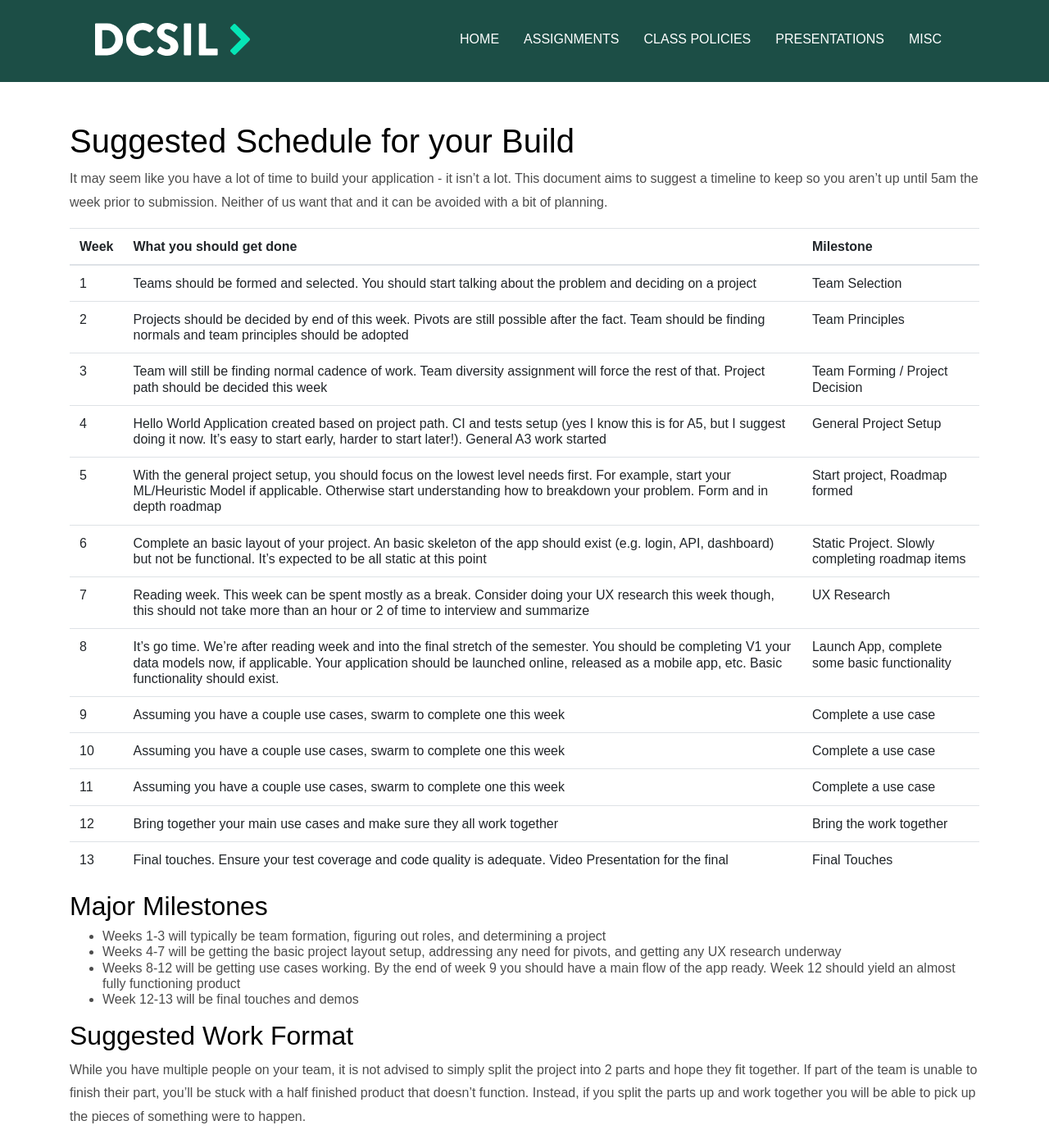
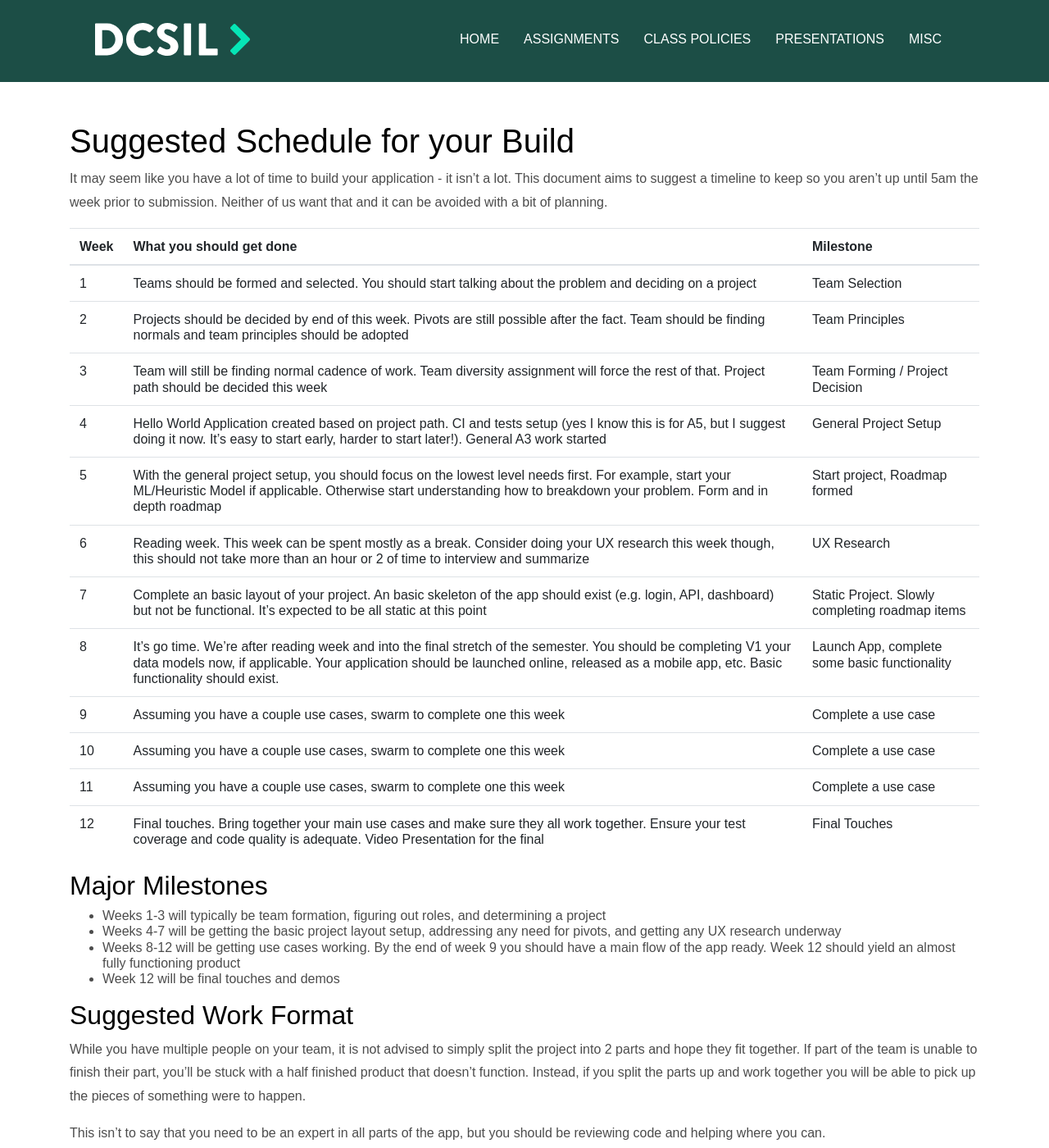
Before and after one commit to dcsil/CSC491, a Jekyll site: the page built from other_pages/suggested_work_schedule.md, in a window 1280 px wide and 1400 px high. Shown: the whole window at 82% size. Built offline with Jekyll 4.4.1, drawn with Linux system fonts in a browser that asks for light colours; our own code applies the rules of GitHub Pages for plain Markdown files.

Commit message:
Fix Schedules

```diff
--- a/other_pages/suggested_work_schedule.md
+++ b/other_pages/suggested_work_schedule.md
@@ -10,21 +10,20 @@
 | 3 | Team will still be finding normal cadence of work. Team diversity assignment will force the rest of that. Project path should be decided this week | Team Forming / Project Decision |
 | 4 | Hello World Application created based on project path. CI and tests setup (yes I know this is for A5, but I suggest doing it now. It's easy to start early, harder to start later!). General A3 work started | General Project Setup |
 | 5 | With the general project setup, you should focus on the lowest level needs first. For example, start your ML/Heuristic Model if applicable. Otherwise start understanding how to breakdown your problem. Form and in depth roadmap | Start project, Roadmap formed |
-| 6 | Complete an basic layout of your project. An basic skeleton of the app should exist (e.g. login, API, dashboard) but not be functional. It's expected to be all static at this point | Static Project. Slowly completing roadmap items |
-| 7 | Reading week. This week can be spent mostly as a break. Consider doing your UX research this week though, this should not take more than an hour or 2 of time to interview and summarize | UX Research |
+| 6 | Reading week. This week can be spent mostly as a break. Consider doing your UX research this week though, this should not take more than an hour or 2 of time to interview and summarize | UX Research |
+| 7 | Complete an basic layout of your project. An basic skeleton of the app should exist (e.g. login, API, dashboard) but not be functional. It's expected to be all static at this point | Static Project. Slowly completing roadmap items |
 | 8 | It's go time. We're after reading week and into the final stretch of the semester. You should be completing V1 your data models now, if applicable. Your application should be launched online, released as a mobile app, etc. Basic functionality should exist. | Launch App, complete some basic functionality |
 | 9 | Assuming you have a couple use cases, swarm to complete one this week | Complete a use case |
 | 10 | Assuming you have a couple use cases, swarm to complete one this week | Complete a use case |
 | 11 | Assuming you have a couple use cases, swarm to complete one this week | Complete a use case |
-| 12 | Bring together your main use cases and make sure they all work together | Bring the work together |
-| 13 | Final touches. Ensure your test coverage and code quality is adequate. Video Presentation for the final | Final Touches |
+| 12 | Final touches. Bring together your main use cases and make sure they all work together. Ensure your test coverage and code quality is adequate. Video Presentation for the final | Final Touches |
 
 ## Major Milestones
 
 - Weeks 1-3 will typically be team formation, figuring out roles, and determining a project
 - Weeks 4-7 will be getting the basic project layout setup, addressing any need for pivots, and getting any UX research underway
 - Weeks 8-12 will be getting use cases working. By the end of week 9 you should have a main flow of the app ready. Week 12 should yield an almost fully functioning product
-- Week 12-13 will be final touches and demos
+- Week 12 will be final touches and demos
 
 ## Suggested Work Format
 
```
Also changed, not shown: other_pages/schedule.md (+2 -2 lines).
